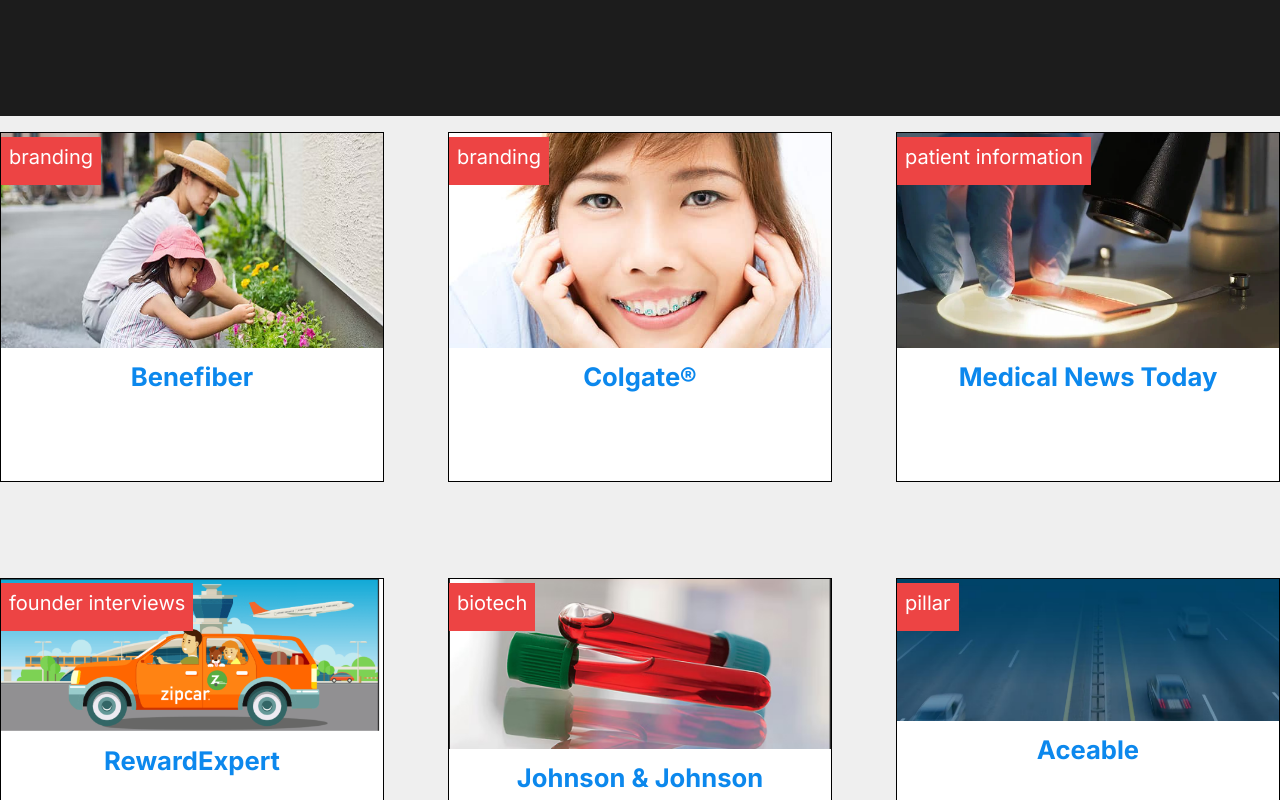
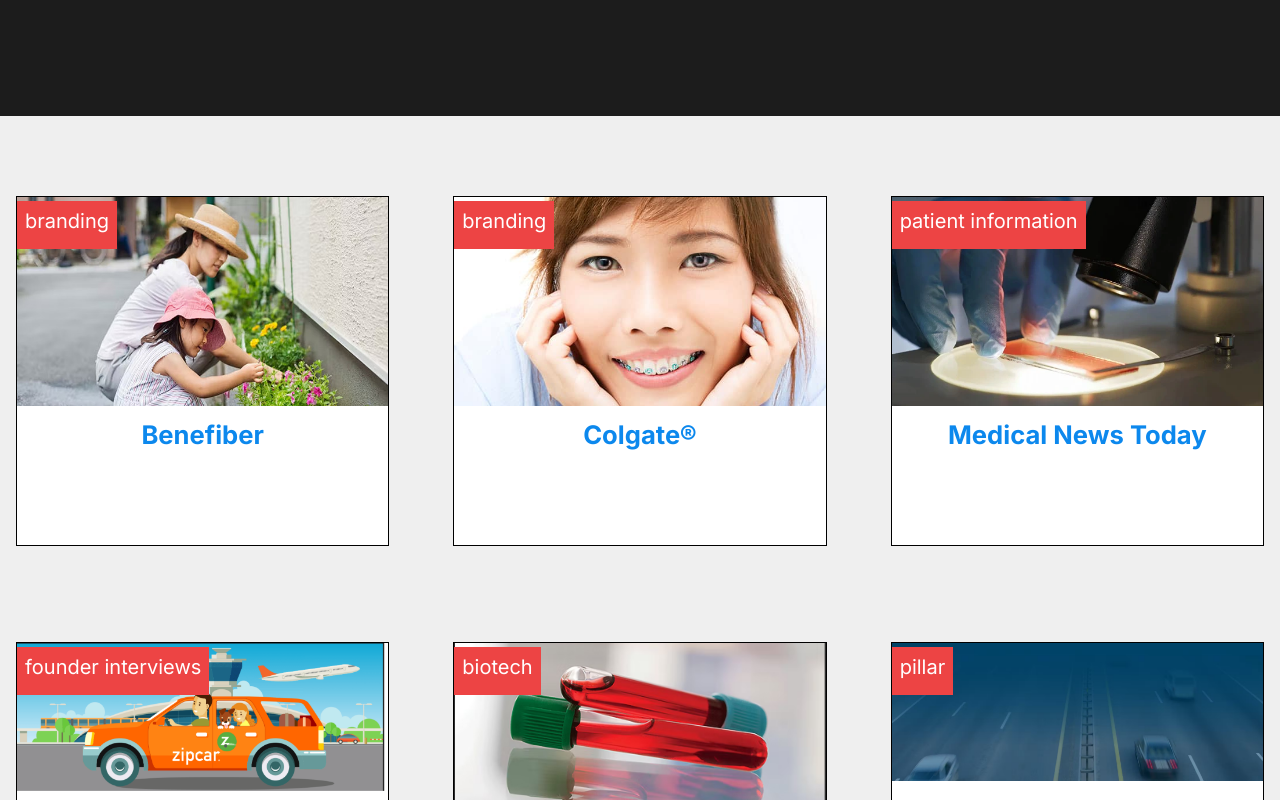
Before and after one commit to cml815/about-a, a React (Create React App) app: page / in a window 1280 px wide. Shown: the part 440-1240 px from the top of the page. Built offline with nearby package versions, Linux system fonts and the light colour scheme.

Commit message:
padding top for grid

```diff
--- a/src/App.css
+++ b/src/App.css
@@ -31,7 +31,7 @@
   grid-template-columns: repeat(auto-fit, minmax(300px, 1fr));
   grid-template-rows: 350px;
   gap: 6rem 4rem;
-  /* padding: 1rem;  */
+  padding: 4rem 1rem;
 }
 
 .cardContainer {
```
